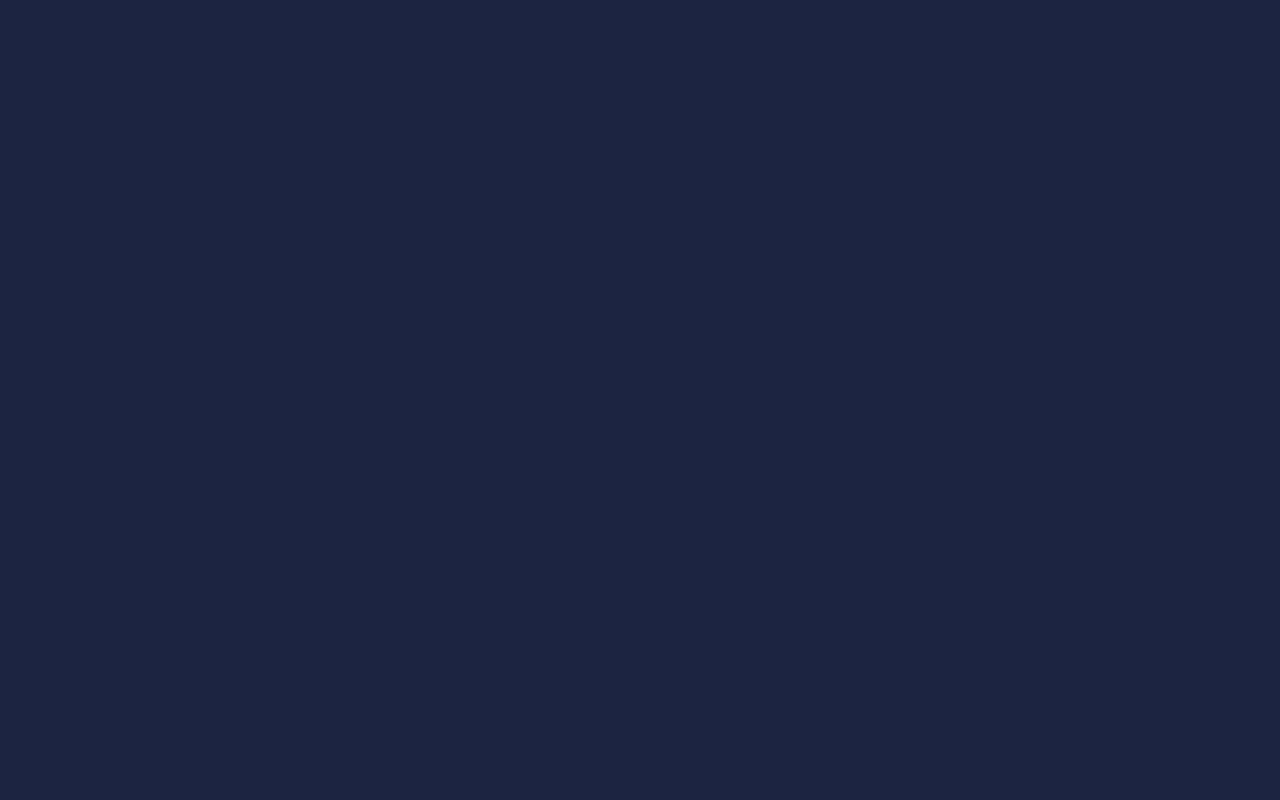
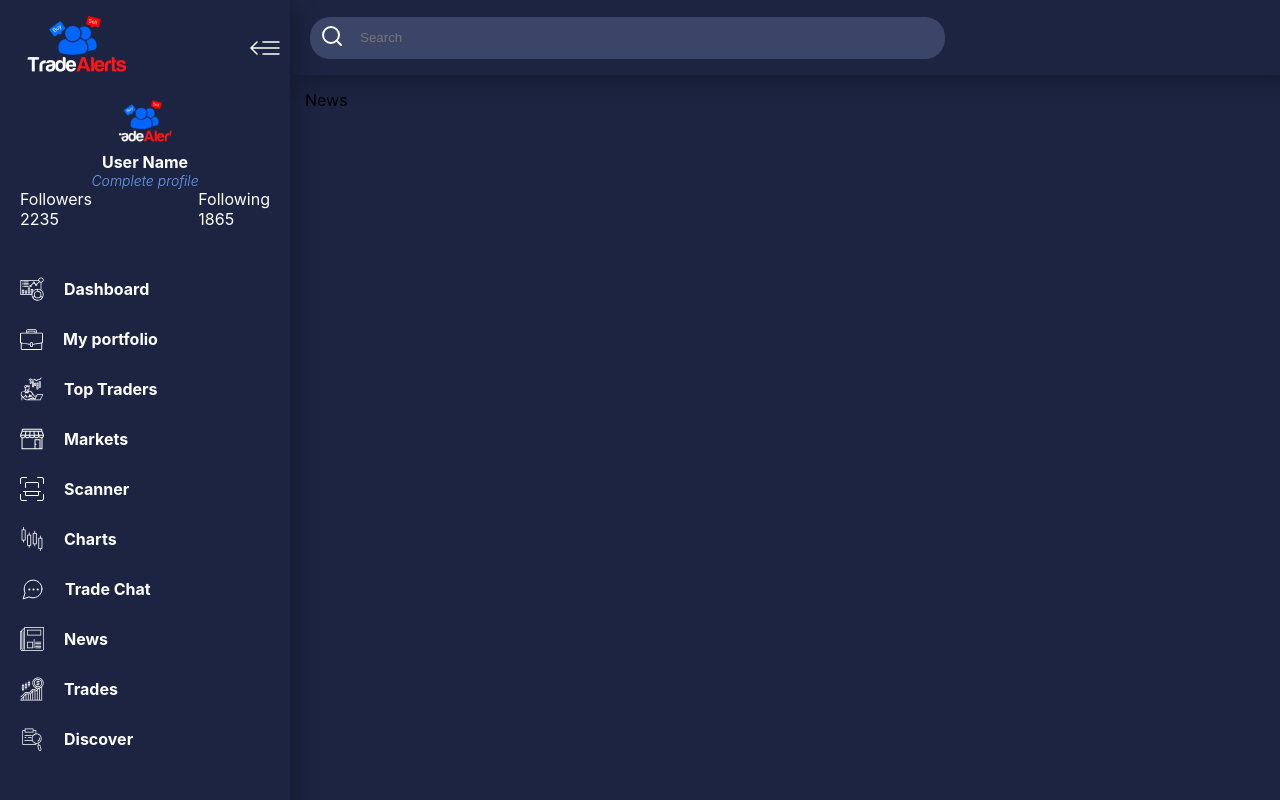
Before and after one commit to Arthur7711/trading_platform, a React (Create React App) app: page /news in a window 1280 px wide. Before the commit this address had no page. Shown: the top 800 px of the page. Built offline with nearby package versions, Linux system fonts and the light colour scheme.

Commit message:
feat:(create news page)

```diff
--- a/src/App.js
+++ b/src/App.js
@@ -4,6 +4,7 @@ import Dashboard from "./pages/dashboard/Dashboard";
 import Login from "./pages/login/Login";
 import Markets from "./pages/market/Markets";
 import Myportfolio from "./pages/myPortfolio/MyPortfolio";
+import News from "./pages/news/News";
 import Openpage from "./pages/openPage/OpenPage";
 import Register from "./pages/register/Register";
 import Scanner from "./pages/scanner/Scanner";
@@ -24,6 +25,7 @@ function App() {
         <Route path="/scanner" element={<Scanner />} />
         <Route path="/charts" element={<Charts />} />
         <Route path="/trade-chart" element={<Tradechart />} />
+        <Route path="/news" element={<News />} />
       </Routes>
     </BrowserRouter>
   );
--- /dev/null
+++ b/src/pages/news/News.jsx
@@ -0,0 +1,9 @@
+import React from "react";
+import Main from "../../components/main/Main";
+import styles from "./News.module.css";
+
+const News = () => {
+  return <Main>News</Main>;
+};
+
+export default News;
```
Also changed, not shown: src/pages/news/News.module.css (added).
